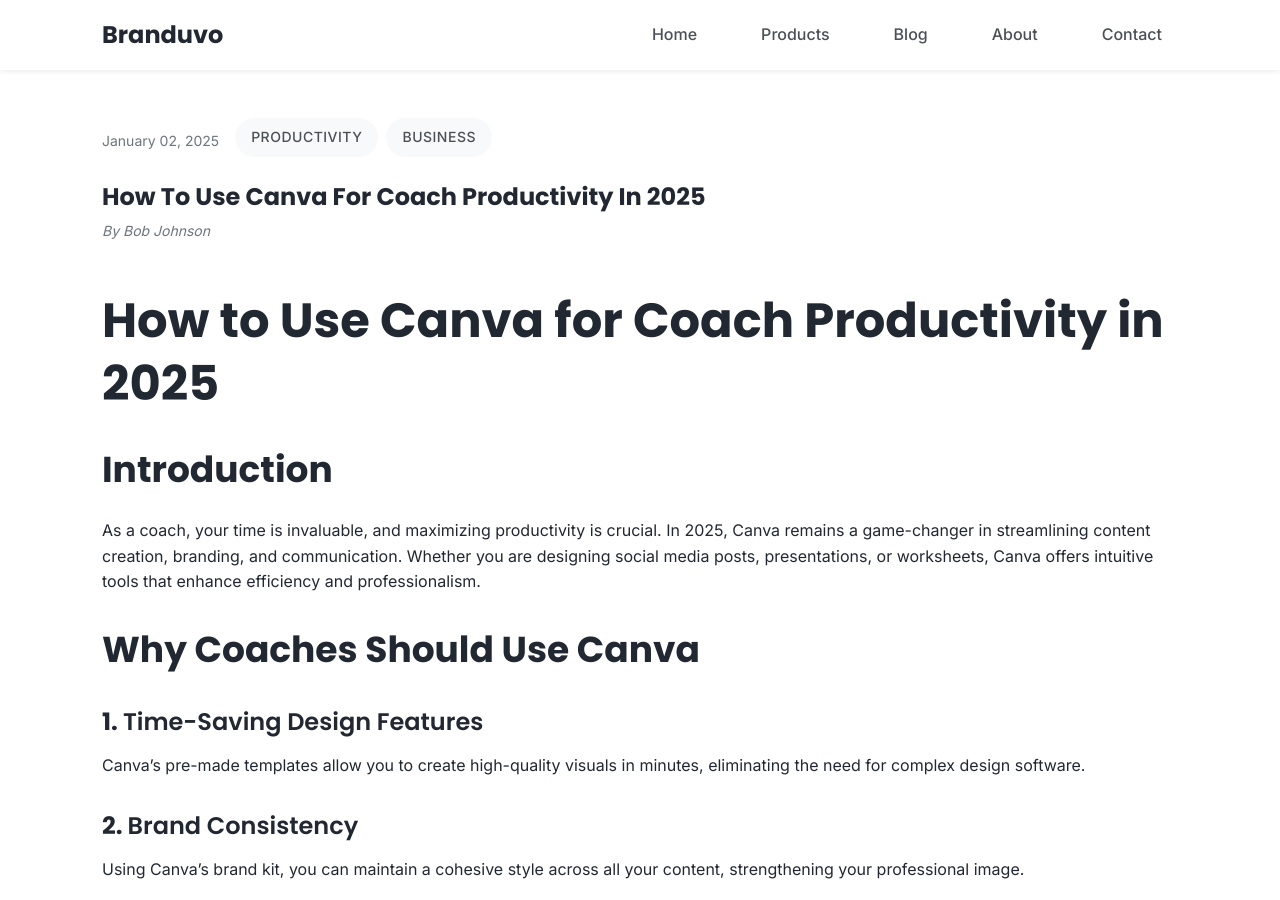
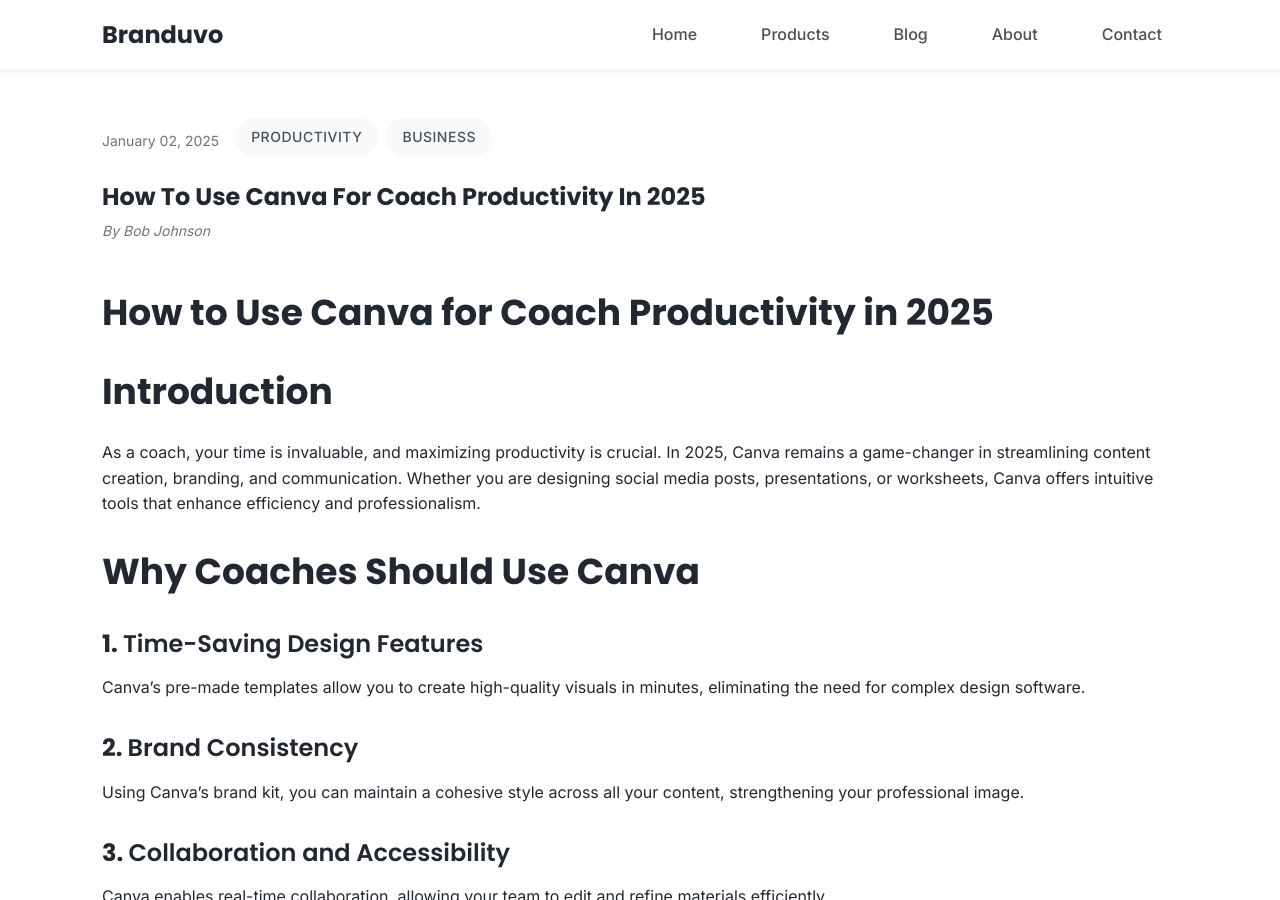
Before and after one commit to branduvo/branduvo.github.io, a Jekyll site: the page built from _posts/2025-01-02-how-to-use-canva-for-coach-productivity-in-2025.md, in a window 1280 px wide and 900 px high. Built offline with Jekyll 4.4.1, drawn with Linux system fonts in a browser that asks for light colours.

```diff
--- a/_posts/2025-01-02-how-to-use-canva-for-coach-productivity-in-2025.md
+++ b/_posts/2025-01-02-how-to-use-canva-for-coach-productivity-in-2025.md
@@ -13,7 +13,7 @@ permalink: /how-to-use-canva-for-coach-productivity-in-2025.html/
 
 ---
 
-# How to Use Canva for Coach Productivity in 2025
+## How to Use Canva for Coach Productivity in 2025
 
 
 ## Introduction
```
